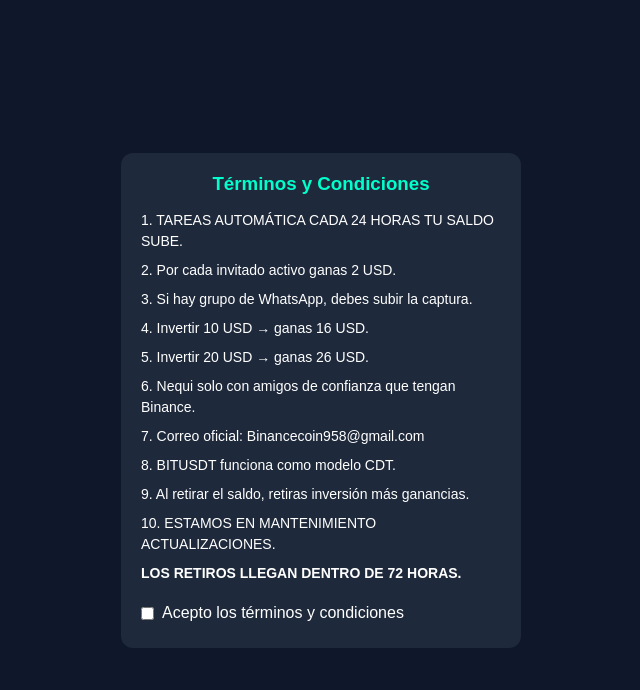
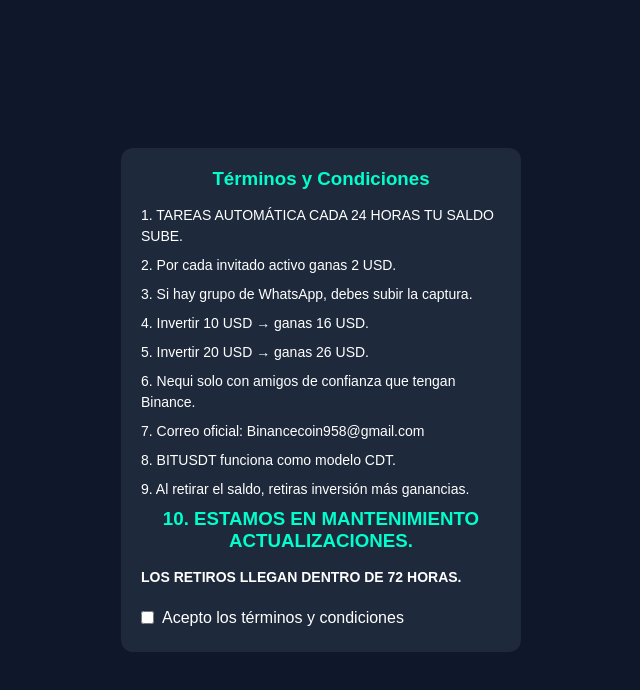
Before and after one commit to G-TAVO/BITUSDT, a website: page public/index.html in a window 1280 px wide. Shown: the whole page, without its empty margins (319-959 px from the left). Drawn offline with Linux system fonts and the light colour scheme.

Commit message:
Update index.html

```diff
--- a/public/index.html
+++ b/public/index.html
@@ -134,7 +134,7 @@
     <p>7. Correo oficial: Binancecoin958@gmail.com</p>
     <p>8. BITUSDT funciona como modelo CDT.</p>
     <p>9. Al retirar el saldo, retiras inversión más ganancias.</p>
-    <p>10. ESTAMOS EN MANTENIMIENTO ACTUALIZACIONES.</p>
+    <h3>10. ESTAMOS EN MANTENIMIENTO ACTUALIZACIONES.</h3>
     <p><b>LOS RETIROS LLEGAN DENTRO DE 72 HORAS.</b></p>
 
     <div class="terminos-box">
```
